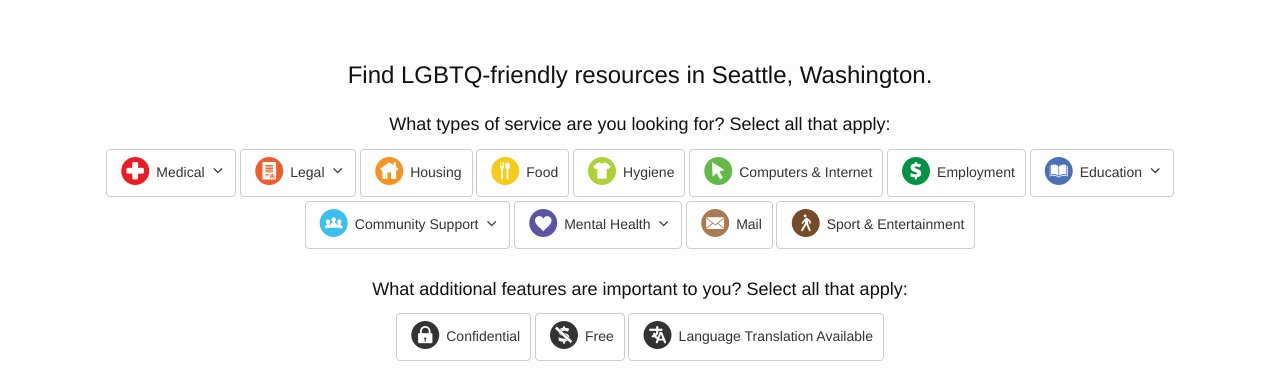
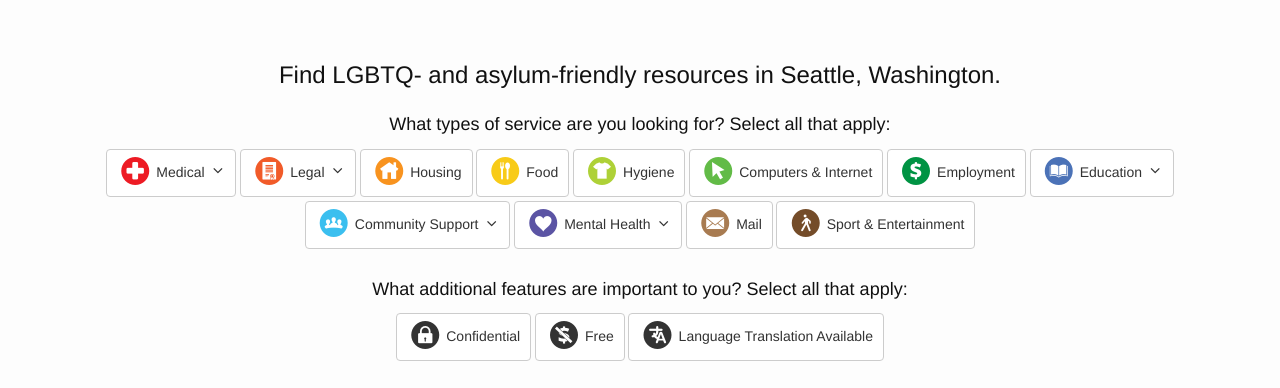
Before and after one commit to AsylumConnect/asylumconnect.github.io, a Jekyll site: the page built from seattle/index.html, in a window 1280 px wide, cut to the strip 119-507 px from the top of the page. Built offline with Jekyll 4.4.1, drawn with Linux system fonts in a browser that asks for light colours; nearby versions of some CDN libraries; some of the changed lines change nothing that is shown.

Commit message:
improved maps functionality

```diff
--- a/_layouts/catalog.html
+++ b/_layouts/catalog.html
@@ -4,7 +4,7 @@
 ---
 <div class="filters">
   <!-- data-spy="affix" data-offset-top="280" -->
-  <h3 id="location-query">Find LGBTQ-friendly resources in Seattle, Washington.</h3>
+  <h3 id="location-query">Find LGBTQ- and asylum-friendly resources in Seattle, Washington.</h3>
   <h4 id="category-query">What types of service are you looking for? Select all that apply:</h4>
   <div class="btn-group">
     <button type="button" id="medical" class="btn-category-group btn btn-default dropdown-toggle" data-toggle="dropdown" aria-haspopup="true" aria-expanded="false"><span class="icon-medical btn-icon"></span>Medical<span class="fa fa-angle-down"></span></button>
@@ -95,8 +95,9 @@
         {% if resource.address %}
         <div class="mapping">
           <div class="map-point" address="{{ resource.address }}">
-            <p><b><a href="{{ resource.website }}">{{ resource.name }}</a></b></p>
-            <p>{{ resource.address }}</p>
+            <b><a href="{{ resource.website }}">{{ resource.name }}</a></b><br>
+            {{ resource.address }}<br>
+            <a href="#{{ resource.name | downcase | replace: ' ', '-' }}">See More Info</a><br>
             {% for category in resource.categories %}
             {% assign subcategory = category | downcase | replace: ' ', '-' %}
             {% if page.categories contains subcategory %}
@@ -107,7 +108,6 @@
             {% for feature in resource.features %}
             <span class="icon-{{ feature | downcase | replace: ' ', '-' }} btn-icon small"></span>
             {% endfor %}
-            <p><a href="#{{ resource.name | downcase | replace: ' ', '-' }}">See More Info</a></p>
           </div>
         </div>
         {% endif %}
--- a/assets/css/main.scss
+++ b/assets/css/main.scss
@@ -138,6 +138,7 @@
 
   &.small {
     font-size: 1.5em;
+    float: right;
   }
 }
 
--- a/assets/js/main.js
+++ b/assets/js/main.js
@@ -19,6 +19,7 @@
 
 var displayResources = function() {
   $('.resource').removeClass("active"); // hide all resources
+  hideAllMapPoints();
   var areSelectedCategories = categories.length > 0;
 
   if (areSelectedCategories || features.length > 0) {
@@ -29,16 +30,43 @@
     }
 
     toDisplay.addClass("active"); // shows appropriate resources e.g., $('.resource.translation').filter('.dental-care, .hygiene')')
-    displayResourcesOnMap(toDisplay);
+    displaySelectedMapPoints(toDisplay);
   }
 }
 
 var geocoder;
 var map;
+var markers = [];
+var visibleMarkers = [];
+var infoWindow;
 
-var displayResourcesOnMap = function(toDisplay) {
+
+var hideAllMapPoints = function() {
+  infoWindow.close();
+  for (var key in markers) {
+    if (markers.hasOwnProperty(key)) {
+      markers[key].setVisible(false);
+    }
+  }
+}
+
+var displaySelectedMapPoints = function(toDisplay) {
+  toDisplay.find('.map-point').each(function() {
+      var address = $(this).attr('address');
+      markers[address].setVisible(true);
+  });
+}
+
+function initMap() {
+  map = new google.maps.Map(document.getElementById('map'), {
+    center: {lat: 47.608, lng: -122.335},
+    zoom: 11
+  });
+  geocoder = new google.maps.Geocoder();
+  infoWindow = new google.maps.InfoWindow({});
+
   // loop through and plot all map points
-  toDisplay.find('.map-point').each(function() {
+  $('.map-point').each(function() {
     var that = $(this);
     var address = that.attr('address');
     geocoder.geocode({'address' : address}, function(results, status) {
@@ -48,24 +76,16 @@
           position: results[0].geometry.location
         });
 
-        var infoWindow = new google.maps.InfoWindow({
-          content: that.html()
+        google.maps.event.addListener(marker, 'click', function(){
+          infoWindow.setContent(that.html());
+          infoWindow.open(map, marker);
         });
 
-        google.maps.event.addListener(marker, 'click', function(){
-          infoWindow.open(map, marker);
-        });
+        markers[address] = marker;
+        markers[address].setVisible(false);
       }
     });
   });
-}
-
-function initMap() {
-  map = new google.maps.Map(document.getElementById('map'), {
-    center: {lat: 47.608, lng: -122.335},
-    zoom: 11
-  });
-  geocoder = new google.maps.Geocoder();
 }
 
 $(document).ready(function(){
```
Also changed, not shown: 1 other file.
